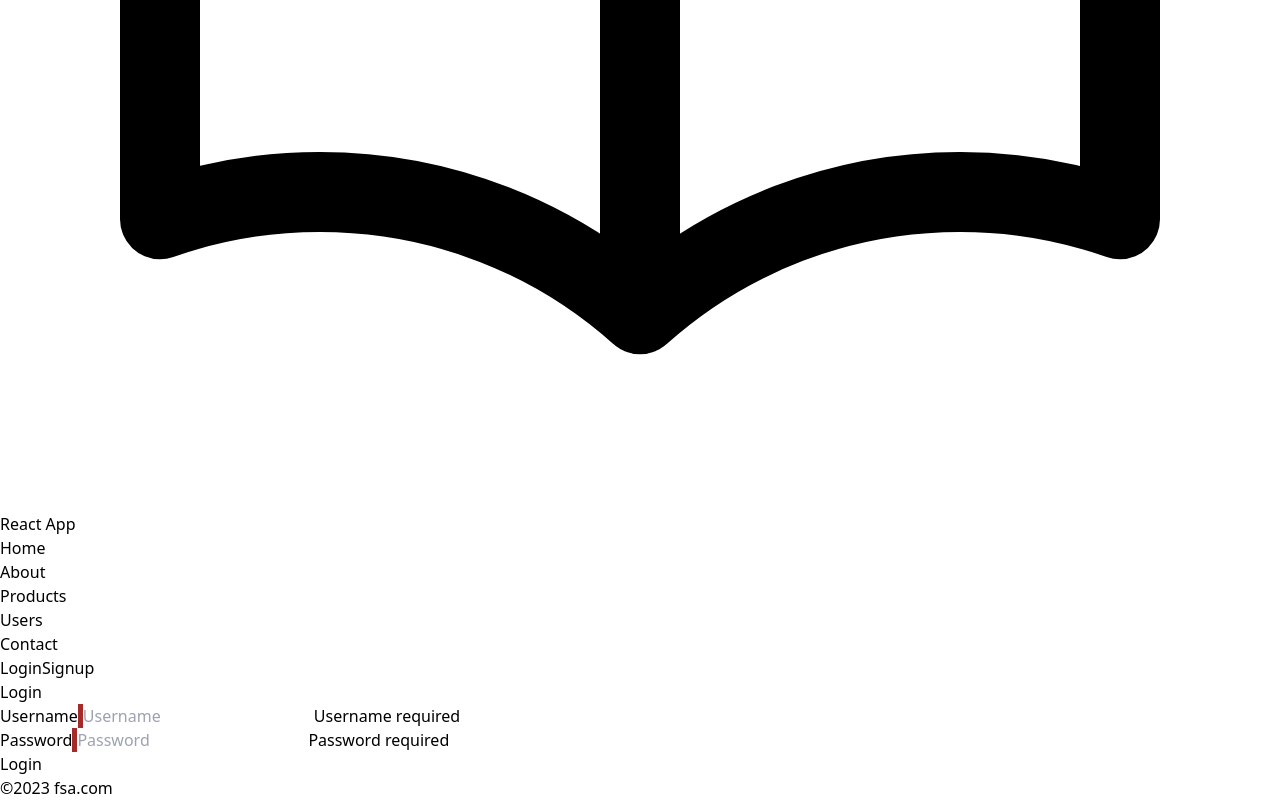
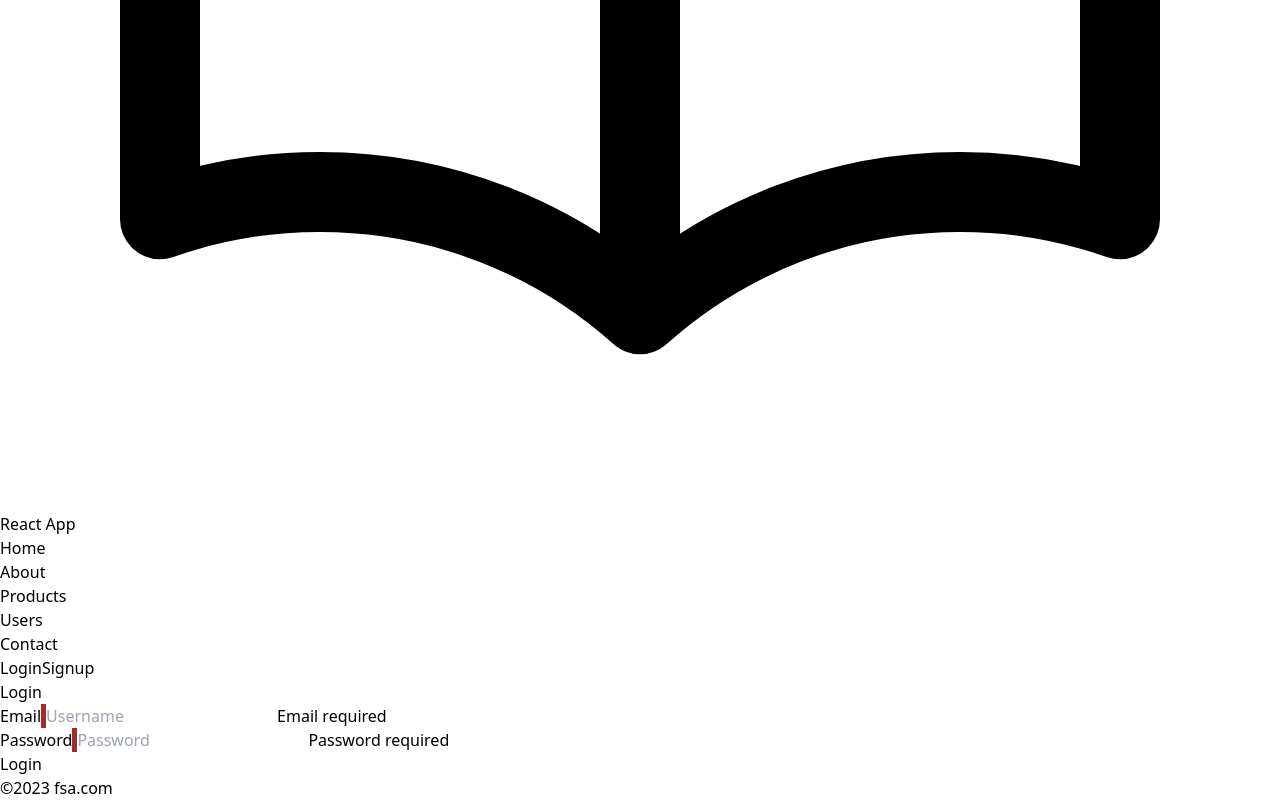
Before and after one commit to mujeeb517/fsa-react-b6, a React (Vite) app: page /login in a window 1280 px wide. Shown: the part 768-1568 px from the top of the page. Built offline with nearby package versions, Linux system fonts and the light colour scheme.

Commit message:
Login api request

```diff
--- a/src/Login.jsx
+++ b/src/Login.jsx
@@ -1,11 +1,13 @@
 import { Component } from "react";
+import axios from 'axios';
 import ShouldRender from "./ShouldRender";
 
 class Login extends Component {
 
     state = {
-        username: '',
-        password: ''
+        email: '',
+        password: '',
+        hasError: false
     };
 
     onTextChange = (evt) => {
@@ -14,26 +16,36 @@ class Login extends Component {
         });
     }
 
-    onLogin = (evt) => {
-        console.log(this.state);
-        evt.preventDefault();
+    onLogin = async (evt) => {
+        try {
+            evt.preventDefault();
+            const res = await axios.post('https://fsa-api-b4.onrender.com/api/users/signin', this.state);
+            localStorage.setItem('token', res.data.token);
+        } catch (err) {
+            this.setState({ hasError: true });
+        }
     }
 
     isInvalid = () => {
-        return !this.state.username || !this.state.password;
+        return !this.state.email || !this.state.password;
     }
 
     render() {
         return <form onSubmit={this.onLogin}>
+            <ShouldRender condition={this.state.hasError}>
+                <div className="bg-red-500 p-2 m-2 text-white">
+                    Invalid username or password.
+                </div>
+            </ShouldRender>
             <div className="bg-white shadow-md w-1/3 rounded px-8 pt-6 pb-8 m-3">
                 <h1 className="text-2xl text-center font-semibold text-gray-500">Login</h1>
                 <div className="mb-4 mt-2 text-gray-500">
-                    <label className="block text-sm font-bold mb-2">Username</label>
-                    <input name="username" onChange={this.onTextChange}
-                        style={{ borderLeft: this.state.username ? '5px solid green' : '5px solid brown' }}
+                    <label className="block text-sm font-bold mb-2">Email</label>
+                    <input name="email" onChange={this.onTextChange}
+                        style={{ borderLeft: this.state.email ? '5px solid green' : '5px solid brown' }}
                         className="shadow appearance-none border rounded w-full py-2 px-3 text-gray-700 leading-tight focus:outline-none focus:shadow-outline" type="text" placeholder="Username" />
-                    <ShouldRender condition={!this.state.username}>
-                        <span className="text-red-400">Username required</span>
+                    <ShouldRender condition={!this.state.email}>
+                        <span className="text-red-400">Email required</span>
                     </ShouldRender>
                 </div>
                 <div className="mb-4">
```
Also changed, not shown: 1 other file (tests, documents, lock files or other folders).
